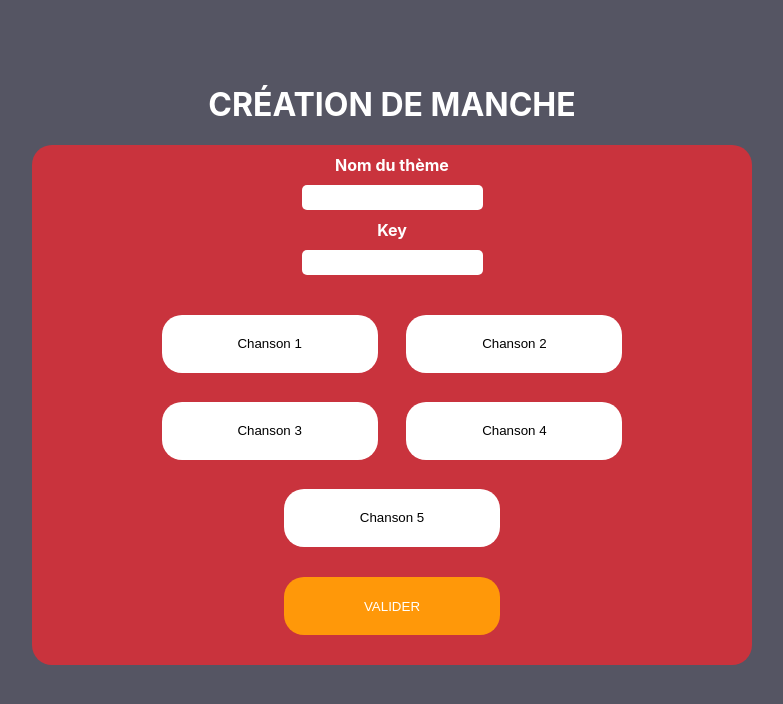
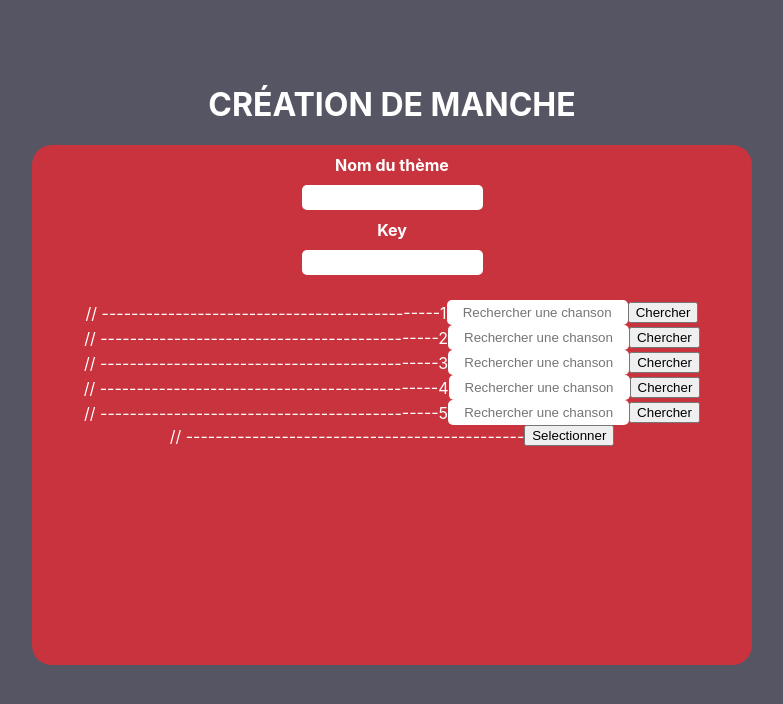
Before and after one commit to MathildeBeaufils/guessthekey, a Next.js app in the folder frontend/: page /createround in a window 1280 px wide. Shown: the top 704 px of the page, without its empty margins (248-1031 px from the left). Built offline with nearby package versions, Linux system fonts and the light colour scheme.

Commit message:
cration de manche

```diff
--- a/frontend/components/CreateRound.js
+++ b/frontend/components/CreateRound.js
@@ -1,105 +1,16 @@
 import { useState } from "react";
 import styles from "../styles/createRound.module.css";
 import { useRouter } from "next/router";
+import { useSelector } from 'react-redux';
 
 function CreateRound() {
     const router = useRouter();
 
-  const [themeName, setThemeName] = useState("");
-  const [roundKey, setRoundKey] = useState("");
-
-  const [song1Title, setSong1Title] = useState("");
-  const [song1Artist, setSong1Artist] = useState("");
-  const [song2Title, setSong2Title] = useState("");
-  const [song2Artist, setSong2Artist] = useState("");
-  const [song3Title, setSong3Title] = useState("");
-  const [song3Artist, setSong3Artist] = useState("");
-  const [song4Title, setSong4Title] = useState("");
-  const [song4Artist, setSong4Artist] = useState("");
-  const [song5Title, setSong5Title] = useState("");
-  const [song5Artist, setSong5Artist] = useState("");
-
-  const [isModalOpen, setIsModalOpen] = useState(false);
-  const [currentSongInput1, setCurrentSongInput1] = useState("");
-  const [currentSongInput2, setCurrentSongInput2] = useState("");
-  const [selectedSongIndex, setSelectedSongIndex] = useState(null);
-
     const backendUrl = "http://localhost:3000";
 
-  const openModal = (index) => {
-    setSelectedSongIndex(index);
-    let title = "";
-    let artist = "";
 
-
-    if (index === 1) {
-      title = song1Title;
-      artist = song1Artist;
-    } else if (index === 2) {
-      title = song2Title;
-      artist = song2Artist;
-    } else if (index === 3) {
-      title = song3Title;
-      artist = song3Artist;
-    } else if (index === 4) {
-      title = song4Title;
-      artist = song4Artist;
-    } else if (index === 5) {
-      title = song5Title;
-      artist = song5Artist;
-    }
-
-    setCurrentSongInput1(title);
-    setCurrentSongInput2(artist);
-    setIsModalOpen(true);
-  };
-
-  const closeModal = () => {
-    setIsModalOpen(false);
-    setCurrentSongInput1("");
-    setCurrentSongInput2("");
-    setSelectedSongIndex(null);
-  };
-
-  const handleModalSave = () => {
-
-    if (selectedSongIndex === 1) {
-      setSong1Title(currentSongInput1);
-      setSong1Artist(currentSongInput2);
-    } else if (selectedSongIndex === 2) {
-      setSong2Title(currentSongInput1);
-      setSong2Artist(currentSongInput2);
-    } else if (selectedSongIndex === 3) {
-      setSong3Title(currentSongInput1);
-      setSong3Artist(currentSongInput2);
-    } else if (selectedSongIndex === 4) {
-      setSong4Title(currentSongInput1);
-      setSong4Artist(currentSongInput2);
-    } else if (selectedSongIndex === 5) {
-      setSong5Title(currentSongInput1);
-      setSong5Artist(currentSongInput2);
-    }
-    closeModal();
-  };
-
-  const handleCreateRound = (e) => {
-    e.preventDefault();
-
-    const roundData = {
-      themeName: themeName,
-      key: roundKey,
-      titre1: song1Title,
-      artiste1: song1Artist,
-      titre2: song2Title,
-      artiste2: song2Artist,
-      titre3: song3Title,
-      artiste3: song3Artist,
-      titre4: song4Title,
-      artiste4: song4Artist,
-      titre5: song5Title,
-      artiste5: song5Artist,
-    };
-    console.log("ici")
+    const handleCreateRound = () => {
+        const roundData = {selectedItem };
 
         fetch(`${backendUrl}/manches`, {
         method: "POST",
@@ -116,111 +27,286 @@ function CreateRound() {
         })
         .then((data) => {
             console.log("Manche créée avec succès !", data);
-        setThemeName("");
-        setRoundKey("");
-        setSong1Title(""); setSong1Artist("");
-        setSong2Title(""); setSong2Artist("");
-        setSong3Title(""); setSong3Artist("");
-        setSong4Title(""); setSong4Artist("");
-        setSong5Title(""); setSong5Artist("");
-        router.push("/lobbypage");
+            // setTheme('');
+            // setKey('');
+            // setSelectedItem1('');
+            // setSelectedItem2('');
+            // setSelectedItem3('');
+            // setSelectedItem4('');
+            // setSelectedItem5('');
+            // setSelectedItem([]);
+
+            // router.push("/lobbypage");
         })
         .catch((error) => {
             console.error("Échec de la création de la manche :", error);
         });
     };
 
-  const getSongButtonText = (title, artist, defaultText) => {
-    if (title && artist) {
-      return `${title} - ${artist}`;
-    } else if (title) {
-      return title;
+    // mon code:
+    const [song1, setSong1] = useState("");
+    const [selectList1, setSelectList1] = useState([]);
+    const [song2, setSong2] = useState("");
+    const [selectList2, setSelectList2] = useState([]);
+    const [song3, setSong3] = useState("");
+    const [selectList3, setSelectList3] = useState([]);
+    const [song4, setSong4] = useState("");
+    const [selectList4, setSelectList4] = useState([]);
+    const [song5, setSong5] = useState("");
+    const [selectList5, setSelectList5] = useState([]);
+
+    const user = 'bbb' // useSelector((state)=>state.user.value.username);
+
+    const [theme, setTheme] = useState('');
+    const [key, setKey] = useState('');
+
+    const [selectedItem1, setSelectedItem1] = useState('');
+    const [selectedItem2, setSelectedItem2] = useState('');
+    const [selectedItem3, setSelectedItem3] = useState('');
+    const [selectedItem4, setSelectedItem4] = useState('');
+    const [selectedItem5, setSelectedItem5] = useState('');
+    const [selectedItem, setSelectedItem] = useState([]);
+
+    function searchsong1(search) {
+        fetch(`http://localhost:3000/manches/searchsong`, {
+        method: "POST",
+        headers: {
+            "Content-Type": "application/json",
+        },
+        body: JSON.stringify({ search }),
+        })
+        .then(response => response.json())
+        .then(data => {
+            const list = Array.isArray(data.data) ? data.data : [];
+            setSelectList1(list);
+        })
+        .catch(error => console.error("Erreur :", error));
     }
-    return defaultText;
-  };
+    function searchsong2(search) {
+        fetch(`http://localhost:3000/manches/searchsong`, {
+        method: "POST",
+        headers: {
+            "Content-Type": "application/json",
+        },
+        body: JSON.stringify({ search }),
+        })
+        .then(response => response.json())
+        .then(data => {
+            const list = Array.isArray(data.data) ? data.data : [];
+            setSelectList2(list);
+        })
+        .catch(error => console.error("Erreur :", error));
+    }
+        function searchsong3(search) {
+        fetch(`http://localhost:3000/manches/searchsong`, {
+        method: "POST",
+        headers: {
+            "Content-Type": "application/json",
+        },
+        body: JSON.stringify({ search }),
+        })
+        .then(response => response.json())
+        .then(data => {
+            const list = Array.isArray(data.data) ? data.data : [];
+            setSelectList3(list);
+        })
+        .catch(error => console.error("Erreur :", error));
+    }
+        function searchsong4(search) {
+        fetch(`http://localhost:3000/manches/searchsong`, {
+        method: "POST",
+        headers: {
+            "Content-Type": "application/json",
+        },
+        body: JSON.stringify({ search }),
+        })
+        .then(response => response.json())
+        .then(data => {
+            const list = Array.isArray(data.data) ? data.data : [];
+            setSelectList4(list);
+        })
+        .catch(error => console.error("Erreur :", error));
+    }
+        function searchsong5(search) {
+        fetch(`http://localhost:3000/manches/searchsong`, {
+        method: "POST",
+        headers: {
+            "Content-Type": "application/json",
+        },
+        body: JSON.stringify({ search }),
+        })
+        .then(response => response.json())
+        .then(data => {
+            const list = Array.isArray(data.data) ? data.data : [];
+            setSelectList5(list);
+        })
+        .catch(error => console.error("Erreur :", error));
+    }
+
+
+    function trackValidate() {
+      const items = [{username:user}, {theme:theme}, {key:key}, {titre : [selectedItem1,selectedItem2,selectedItem3,selectedItem4,selectedItem5]}]
+        setSelectedItem(items)
+      console.log("Sélectionné :", selectedItem);
+      handleCreateRound()
+    }
+
+
     return (
         <>
         <div className={styles.container}>
             <h1 className={styles.manche}>CRÉATION DE MANCHE</h1>
-        <form onSubmit={handleCreateRound} className={styles.round_container}>
+            <div className={styles.round_container}>
             <div className={styles.input_container}>
                 <p className={styles.container_p}>Nom du thème</p>
                 <input
                   type="text"
                   className={styles.input}
-              value={themeName}
-              onChange={(e) => setThemeName(e.target.value)}
+                  value={theme}
+                  onChange={(e) => setTheme(e.target.value)}
                   required
                 />
                 <p className={styles.container_p}>Key</p>
                 <input
                   type="text"
                   className={styles.input}
-              value={roundKey}
-              onChange={(e) => setRoundKey(e.target.value)}
+                  value={key}
+                  onChange={(e) => setKey(e.target.value)}
                   required
                 />
+
             </div>
             <div className={styles.title_container}>
-            <button type="button" className={styles.title_button} onClick={() => openModal(1)}>
-              {getSongButtonText(song1Title, song1Artist, "Chanson 1")}
-            </button>
-            <button type="button" className={styles.title_button} onClick={() => openModal(2)}>
-              {getSongButtonText(song2Title, song2Artist, "Chanson 2")}
-            </button>
-            <button type="button" className={styles.title_button} onClick={() => openModal(3)}>
-              {getSongButtonText(song3Title, song3Artist, "Chanson 3")}
-            </button>
-            <button type="button" className={styles.title_button} onClick={() => openModal(4)}>
-              {getSongButtonText(song4Title, song4Artist, "Chanson 4")}
-            </button>
-            <button type="button" className={styles.title_button} onClick={() => openModal(5)}>
-              {getSongButtonText(song5Title, song5Artist, "Chanson 5")}
-            </button>
+            // ----------------------------------------------1
+              <input
+                type="text"
+                className={styles.input}
+                value={song1}
+                onChange={(e) => setSong1(e.target.value)}
+                placeholder="Rechercher une chanson"
+                required
+              />
+              <button onClick={() => searchsong1(song1)}>Chercher</button>
+
+              <div className={styles.radioGroup}>
+                  {selectList1.map((item, i) => (
+                  <label key={i} className={styles.radioLabel}>
+                  <input
+                  type="radio"
+                  name="song"
+                  value={`${item.title} - ${item.artist}`}
+                  onChange={() => setSelectedItem1(item)}
+                  />
+                  {item.title} - {item.artist}
+                  </label>
+                  ))}
+              </div>
+
+
+            // ----------------------------------------------2
+              <input
+                type="text"
+                className={styles.input}
+                value={song2}
+                onChange={(e) => setSong2(e.target.value)}
+                placeholder="Rechercher une chanson"
+                required
+              />
+              <button onClick={() => searchsong2(song2)}>Chercher</button>
+
+              <div className={styles.radioGroup}>
+                  {selectList2.map((item2, i) => (
+                  <label key={i} className={styles.radioLabel}>
+                      <input
+                      type="radio"
+                      name="song2"
+                      value={`${item2.title} - ${item2.artist}`}
+                      onChange={() => setSelectedItem2(item2)}
+                      />
+                      {item2.title} - {item2.artist}
+                  </label>
+                  ))}
+              </div>
+              // ----------------------------------------------3
+              <input
+                type="text"
+                className={styles.input}
+                value={song3}
+                onChange={(e) => setSong3(e.target.value)}
+                placeholder="Rechercher une chanson"
+                required
+              />
+              <button onClick={() => searchsong3(song3)}>Chercher</button>
+
+              <div className={styles.radioGroup}>
+                  {selectList3.map((item3, i) => (
+                  <label key={i} className={styles.radioLabel}>
+                      <input
+                      type="radio"
+                      name="song3"
+                      value={`${item3.title} - ${item3.artist}`}
+                      onChange={() => setSelectedItem3(item3)}
+                      />
+                      {item3.title} - {item3.artist}
+                  </label>
+                  ))}
+              </div>
+              // ----------------------------------------------4
+              <input
+                type="text"
+                className={styles.input}
+                value={song4}
+                onChange={(e) => setSong4(e.target.value)}
+                placeholder="Rechercher une chanson"
+                required
+              />
+              <button onClick={() => searchsong4(song4)}>Chercher</button>
+
+              <div className={styles.radioGroup}>
+                  {selectList4.map((item, i) => (
+                  <label key={i} className={styles.radioLabel}>
+                      <input
+                      type="radio"
+                      name="song4"
+                      value={`${item.title} - ${item.artist}`}
+                      onChange={() => setSelectedItem4(item)}
+                      />
+                      {item.title} - {item.artist}
+                  </label>
+                  ))}
+              </div>
+              // ----------------------------------------------5
+              <input
+                type="text"
+                className={styles.input}
+                value={song5}
+                onChange={(e) => setSong5(e.target.value)}
+                placeholder="Rechercher une chanson"
+                required
+              />
+              <button onClick={() => searchsong5(song5)}>Chercher</button>
+
+              <div className={styles.radioGroup}>
+                  {selectList5.map((item, i) => (
+                  <label key={i} className={styles.radioLabel}>
+                      <input
+                      type="radio"
+                      name="song5"
+                      value={`${item.title} - ${item.artist}`}
+                      onChange={() => setSelectedItem5(item)}
+                      />
+                      {item.title} - {item.artist}
+                  </label>
+                  ))}
+              </div>
+              // ----------------------------------------------
+
+              <button onClick={() => trackValidate()}>Selectionner</button>
             </div>
             <div className={styles.button_place}>
-            <button type="submit" className={styles.button}>
-              VALIDER
-            </button>
-          </div>
-        </form>
-      </div>
-
-      {isModalOpen && (
-        <div className={styles.modal_overlay}>
-          <div className={styles.modal_content}>
-            <h2 className={styles.modal_title}>Modifier Chanson {selectedSongIndex}</h2>
-            <div>
-              <label htmlFor="input1" className={styles.modal_label}>Titre:</label>
-              <input
-                type="text"
-                id="input1"
-                className={styles.modal_input}
-                value={currentSongInput1}
-                onChange={(e) => setCurrentSongInput1(e.target.value)}
-              />
-            </div>
-            <div>
-              <label htmlFor="input2" className={styles.modal_label}>Artiste:</label>
-              <input
-                type="text"
-                id="input2"
-                className={styles.modal_input}
-                value={currentSongInput2}
-                onChange={(e) => setCurrentSongInput2(e.target.value)}
-              />
-            </div>
-            <div className={styles.modal_buttons_wrapper}>
-              <button type="button" className={styles.modal_cancel_button} onClick={closeModal}>
-                Annuler
-              </button>
-              <button type="button" className={styles.modal_save_button} onClick={handleModalSave}>
-                Valider
-              </button>
             </div>
             </div>
         </div>
-      )}
         </>
     );
 }
--- a/frontend/package.json
+++ b/frontend/package.json
@@ -13,6 +13,7 @@
     "@fortawesome/free-solid-svg-icons": "^7.0.0",
     "@fortawesome/react-fontawesome": "^0.2.3",
     "@reduxjs/toolkit": "^2.8.2",
+    "antd": "^4.21.6",
     "bcrypt": "^6.0.0",
     "next": "12.1.6",
     "react": "18.1.0",
```
Also changed, not shown: 2 other files (tests, documents, lock files or other folders). Lines whose indentation alone changed are shown as unchanged.
